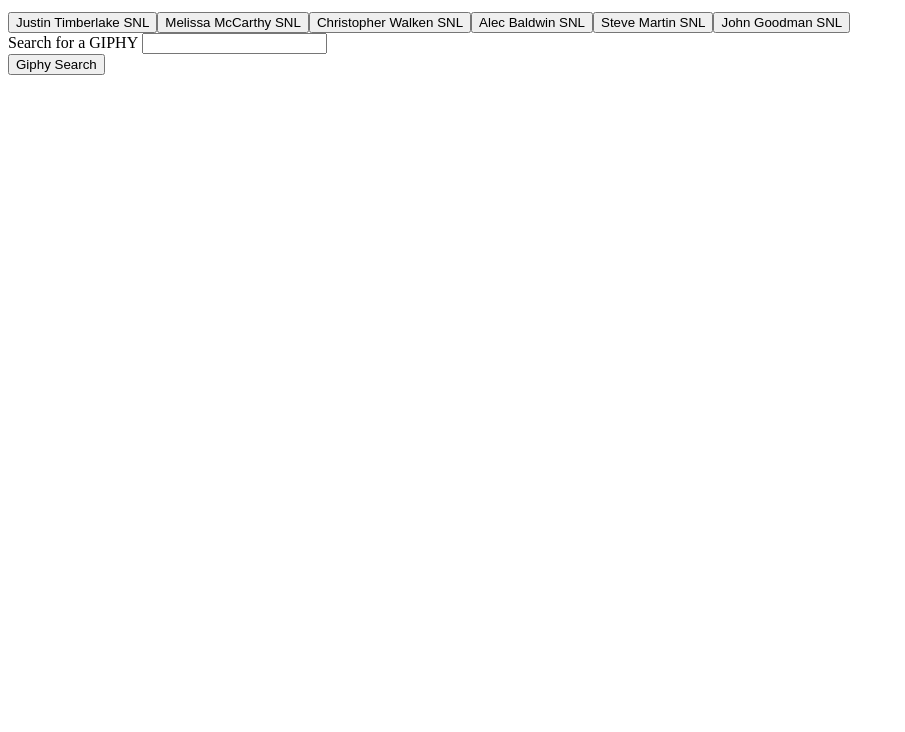
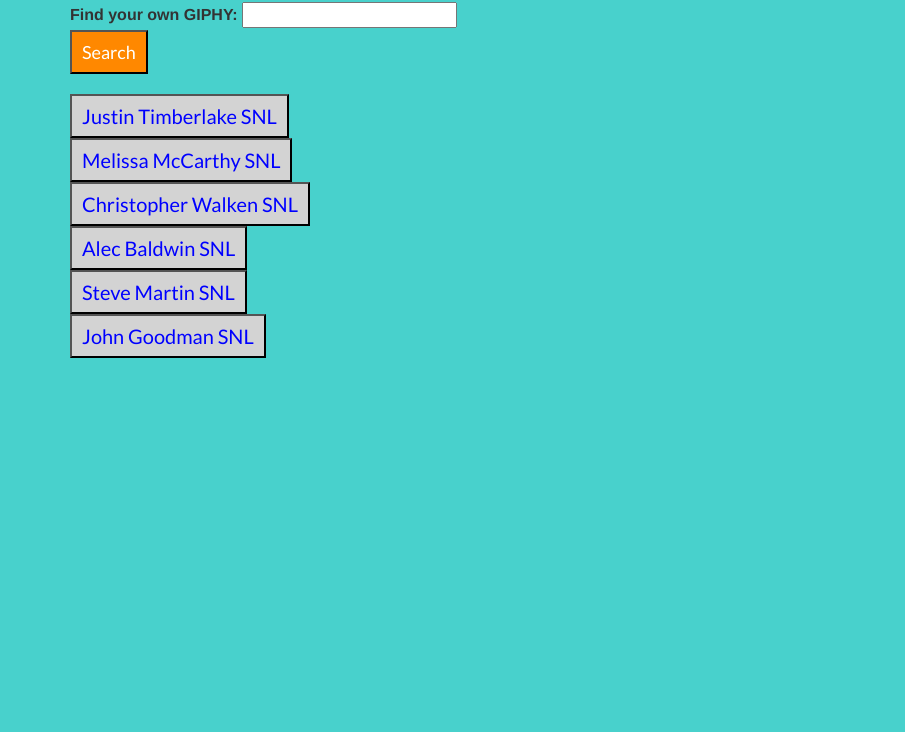
Before and after one commit to natroberts19/Gif-Tastic, a plain HTML site: page index.html in a window 1280 px wide. Shown: the part 68-800 px from the top of the page, without its empty margins (0-905 px from the left). Drawn offline with nearby package versions, Linux system fonts and the light colour scheme.

Commit message:
added styling

```diff
--- /dev/null
+++ b/assets/css/style.css
@@ -0,0 +1,44 @@
+body {
+    font-size: 16px;
+    line-height: 20px;
+    background-color: mediumturquoise;
+}
+
+p {
+    color: rgb(53, 52, 52);
+    font-family: 'Lato', sans-serif;
+    font-size: 16px;
+}
+
+h1 {
+    font-size: 36px;
+    font-family: 'Lato', sans-serif;
+}
+
+#find-giphy {
+    color: #ffffff;
+    background: rgb(255, 136, 0);
+    padding: 10px 10px 10px 10px;
+    margin-bottom: 20px;
+    font-family: 'Lato', sans-serif;
+    font-size: 18px;
+}
+
+.gif {
+    background: lightgray;
+    padding: 10px 10px 10px 10px;
+    font-family: 'Lato', sans-serif;
+    font-size: 22px;
+    margin: 10 px;
+    text-align: center;
+}
+
+.gify {
+    color: blue;
+    background: lightgray;
+    padding: 10px 10px 10px 10px;
+    font-family: 'Lato', sans-serif;
+    font-size: 20px;
+    margin-top: 20 px;
+    text-align: center;
+}
--- a/assets/javascript/giphy.js
+++ b/assets/javascript/giphy.js
@@ -66,7 +66,7 @@ function renderButtons() {
 
     for (var j = 0; j < topics.length; j++) {
         var a = $("<button>");
-        a.addClass("gif");
+        a.addClass("gify");
         a.attr("data-item", topics[j]);
         a.text(topics[j]);
         $("#buttons-dump").append(a);
@@ -91,6 +91,6 @@ $("#find-giphy").on("click", function (event) {
 });
 
 // links back to the generic function to capture Gif Info. Provides an event listener to all elements with class of .gif
-$(document).on("click", ".gif", displayGifInfo);
+$(document).on("click", ".gify", displayGifInfo);
 
 renderButtons();
--- a/index.html
+++ b/index.html
@@ -3,29 +3,35 @@
 
 <head>
   <meta charset="utf-8">
+  <meta name="viewport" content="width=device-width, initial-scale=1">
+  <link rel="stylesheet" href="https://maxcdn.bootstrapcdn.com/bootstrap/3.3.6/css/bootstrap.min.css">
+  <!-- <link rel="stylesheet" type="text/css" href="https://bootswatch.com/united/bootstrap.min.css"> -->
+  <link href="https://fonts.googleapis.com/css?family=Lato:400,700,900" rel="stylesheet">
+  <link href="https://fonts.googleapis.com/css?family=Sacramento" rel="stylesheet">
+  <link rel="stylesheet" type="text/css" href="assets/css/style.css">
+
   <title>Saturday Night Live - Best Hosts</title>
 </head>
 
 <body>
+
+  <div class="container">
+    <div class="row">
       <h1>Saturday Night Live - Best Hosts</h1>
-<div class="container">
-    <div class="row panel-row">
-        <div class="col-md-12">
+      <div class="col-xs-12">
+        <form id="giphy-form">
+          <label for="giphy-input">Find your own GIPHY:</label>
+          <input type="text" id="giphy-input">
+          <br>
+          <input id="find-giphy" type="submit" value="Search">
+        </form>
+      </div>
+    </div>
+    <div class="row">
+      <div class="col-xs-3">
         <div id="buttons-dump"></div>
       </div>
-    </div>
-
-    <div class="row panel-row">
-        <div class="col-md-2">
-          <!-- This form will be where users input data about the gif's -->
-            <form id="giphy-form">
-                <label for="giphy-input">Search for a GIPHY</label>
-                <input type="text" id="giphy-input"><br>
-                <!-- This button will trigger our AJAX call -->
-                <input id="find-giphy" type="submit" value="Giphy Search">
-              </form>
-      </div>
-      <div class="col-md-10">
+      <div class="col-xs-9">
         <div id="giphy-dump"></div>
       </div>
     </div>
@@ -35,4 +41,5 @@
   <script type="text/javascript" src="assets/javascript/giphy.js"></script>
 
 </body>
+
 </html>
```
Lines whose indentation alone changed are shown as unchanged.
